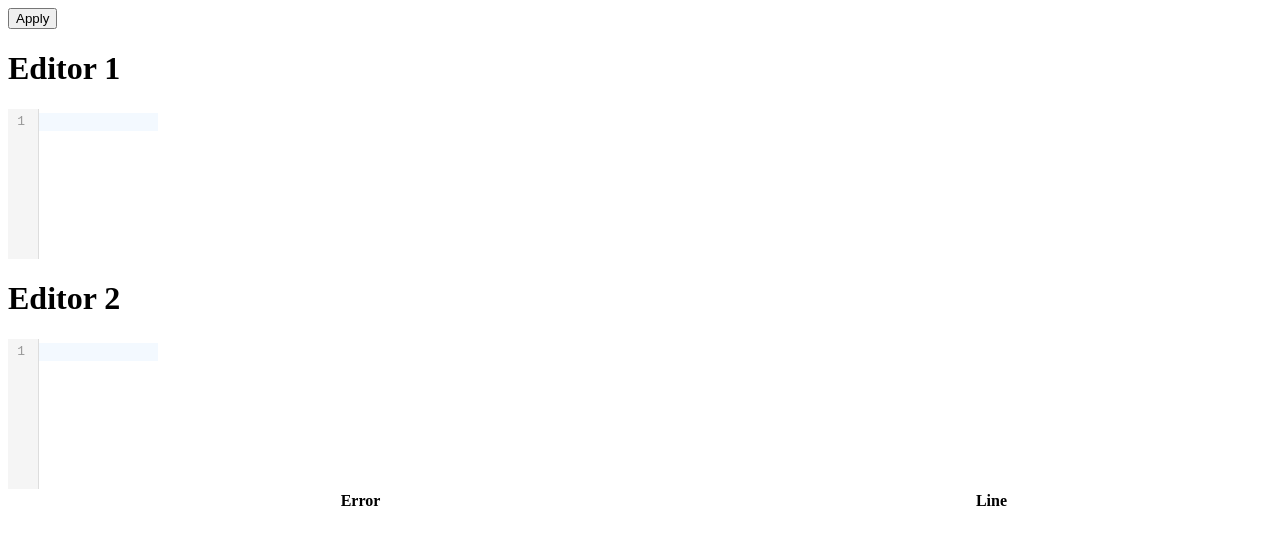
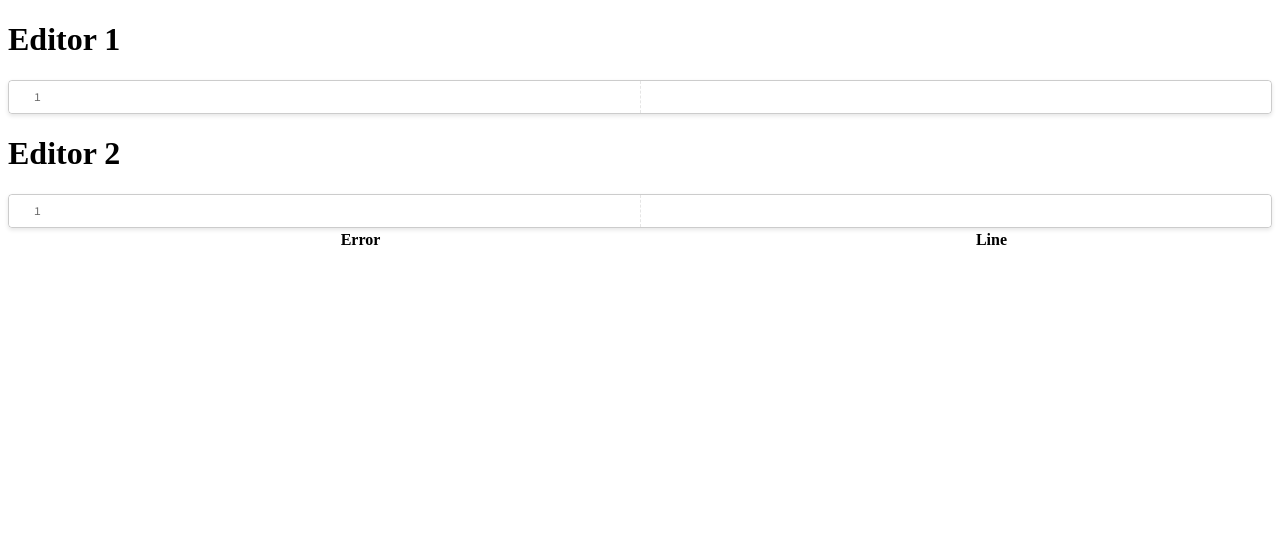
Before and after one commit to RastaAlex/jsmend, a website: page index.html in a window 1280 px wide. Drawn offline with Linux system fonts and the light colour scheme.

Commit message:
copenhagen/editors

```diff
--- a/client/editor.js
+++ b/client/editor.js
@@ -26,9 +26,7 @@ button1.addEventListener('click', () => {
   let valueOfeditorRow = editorRow.state.doc.text.toString();
   let valueOfeditorTransformed = editorTransformed.state.doc.text.toString();
   //let transaction = editorTransformed.state.update({changes: {from: 0, insert: valueOfeditorRow}});
-  console.log(editorTransformed.state);
   let transaction = editorTransformed.state.update({newDoc: Text.of(valueOfeditorRow.split('\n'))});
-  //et transaction = editorTransformed.state.update({doc: {text:editorRow.state.doc.text}});
   editorTransformed.dispatch(transaction);
   console.log(editorTransformed.state);
 })
--- /dev/null
+++ b/client/editors.js
@@ -0,0 +1,26 @@
+//'use strict';
+
+//let editorRaw = document.querySelector('#editor-raw');
+
+// window.addEventListener('DOMContentLoaded', function () {
+//     let editor = new Copenhagen.Editor({language: 'javascript'});
+
+//     editor.open(this.selector('.some-selector'), false);
+
+//     editor.setValue('var message = `hello world`;');
+// })
+let editorRawEl = document.getElementsByClassName('editor-raw');
+let editorTransformedEl = document.getElementsByClassName('editor-transformed');
+
+window.addEventListener('DOMContentLoaded', function () {
+    let editorRaw = Copenhagen.initSelectorAll('.editor-raw');
+    let editorTransformed = Copenhagen.initSelectorAll('.editor-transformed');
+    let editorRawValue = editorRaw[0].value;
+    let editorTransformedValue = editorTransformed[0].value;
+
+
+  });
+
+  editorRawEl[0].addEventListener('keyup', () => {
+      console.log(editorRawEl[0]);
+  })
--- a/index.html
+++ b/index.html
@@ -4,25 +4,23 @@
         <title>Editor</title>
 </head>
 <body>
-  <button type="submit" id= "button1">Apply</button>
+  <!-- <button type="submit" id= "button1">Apply</button> -->
   <header>
-    <style>.cm-wrap{height: 150px; width: 150px;}</style>
+    <link rel="stylesheet" href="./copenhagen/copenhagen.0-1-0.min.css">
   </header>
-  <div id="editor-raw">
   <h1>Editor 1</h1>
-    <form id="form" action="">
-    </form>
+  <div class="editor-raw" data-language="html" data-maxrows="20">
        </div>
-       <div id="editor-transformed">
-        <h1>Editor 2</h1>
-       </div>
+       <h1>Editor 2</h1>
+       <div class="editor-transformed" data-language="html" data-maxrows="20">
+        </div>
   <table id="Table places" style="width:100%">
     <tr>
       <th>Error</th>
       <th>Line</th>
     </tr>
   </table>
-
-  <script src="/dist/editor.bundle.js"></script>
+  <script src="./copenhagen/copenhagen.0-1-0.min.js"></script>
+  <script src="./client/editors.js"></script>
 </body>
 </html>
```
Also changed, not shown: copenhagen/copenhagen.0-1-0.min.css (added), copenhagen/copenhagen.0-1-0.min.js (added), dist/editor.bundle.js.
